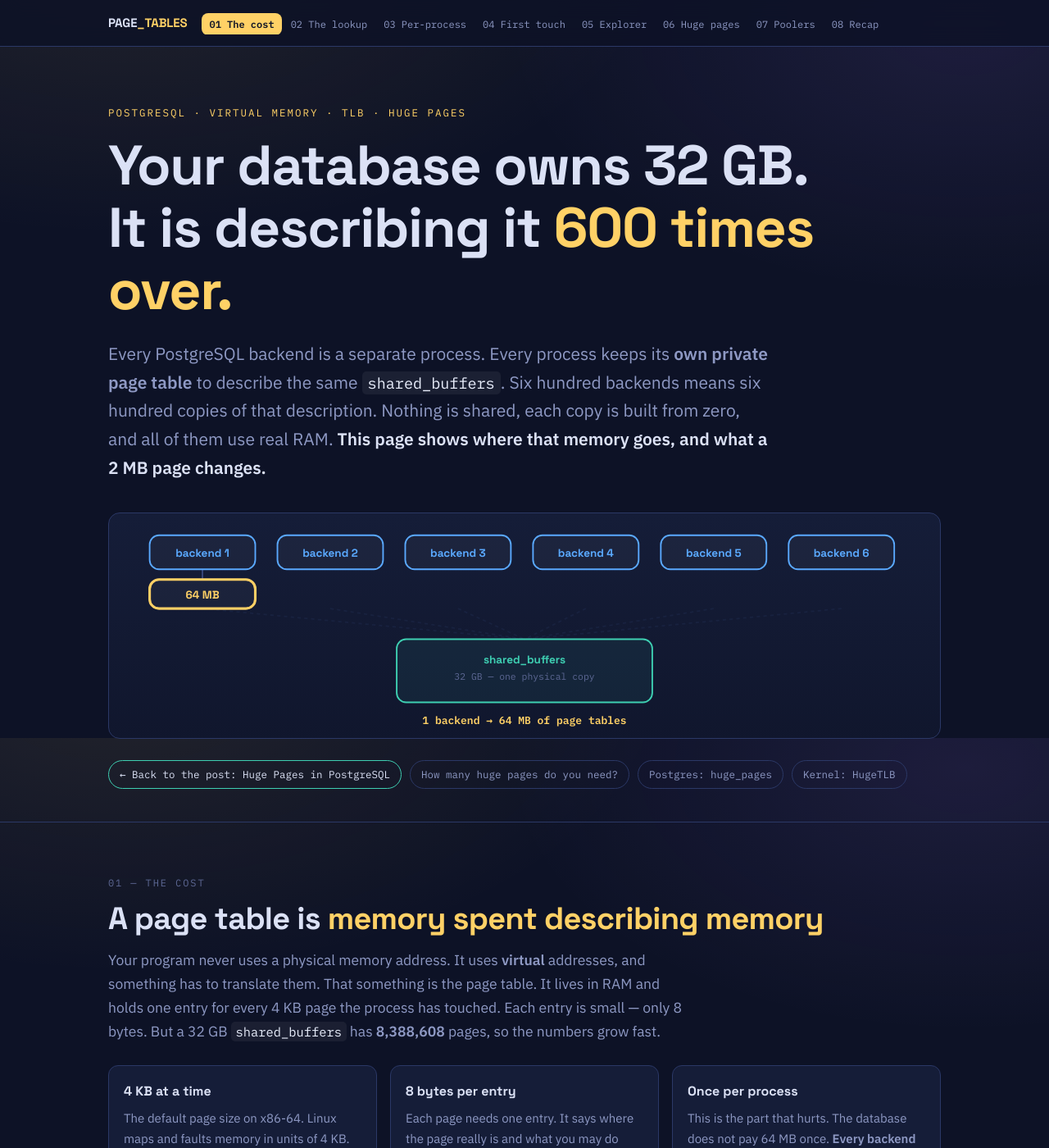
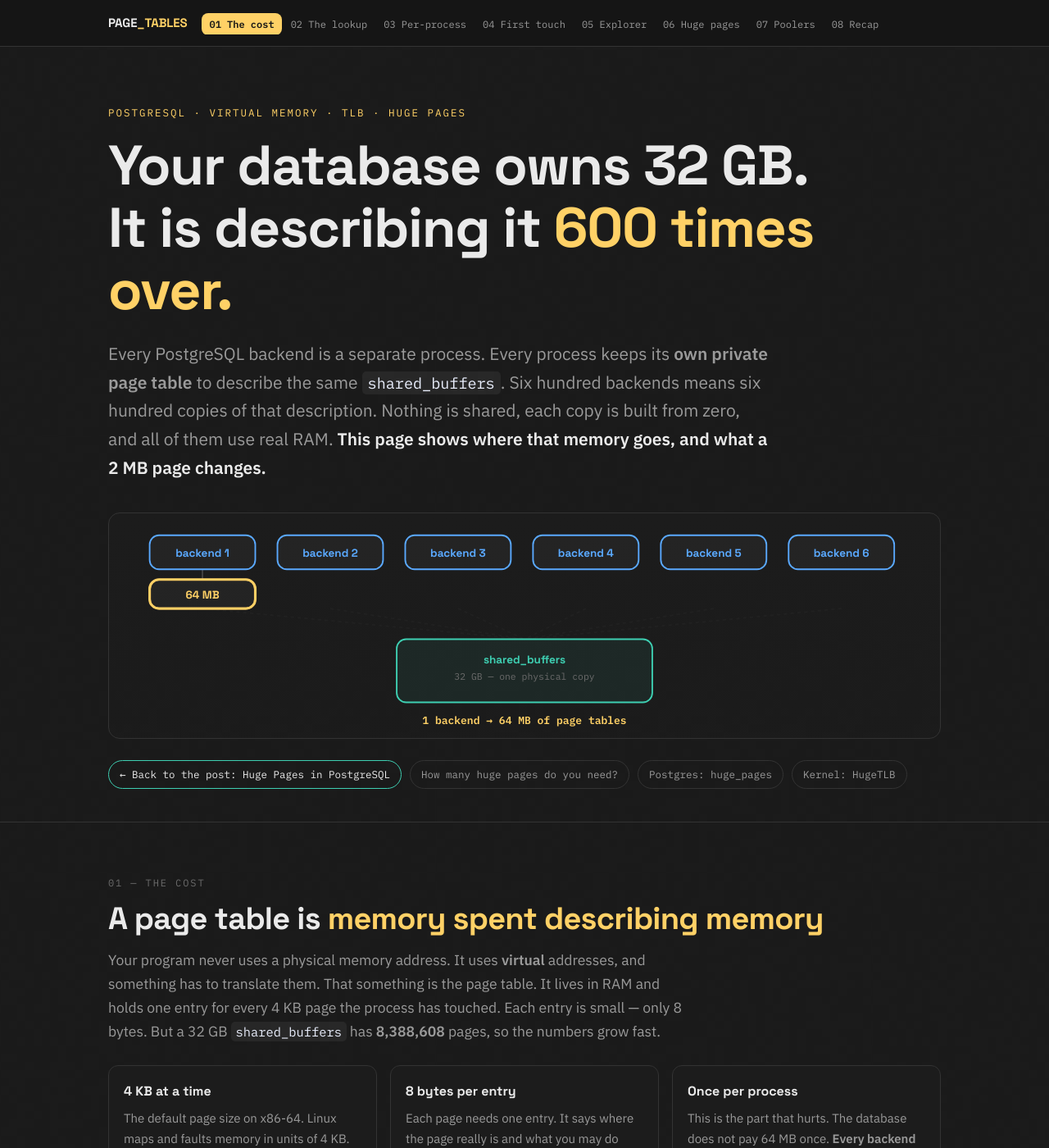
Before and after one commit to boosterKRD/boosterKRD.github.io, a Jekyll site: the page assets/posts/howtoworks_hugepages.html, which Jekyll copies as it is, in a window 1280 px wide and 1400 px high. Shown: the whole window at 82% size. Built offline with Jekyll 4.4.1, drawn with Linux system fonts in a browser that asks for light colours.

Commit message:
hugaPage post change colors

```diff
--- a/assets/posts/howtoworks_hugepages.html
+++ b/assets/posts/howtoworks_hugepages.html
@@ -10,8 +10,8 @@
 <link href="https://fonts.googleapis.com/css2?family=Space+Grotesk:wght@500;700&family=IBM+Plex+Sans:wght@400;500;600&family=IBM+Plex+Mono:wght@400;500;600&display=swap" rel="stylesheet">
 <style>
 :root{
-  --ink:#0d1226; --ink2:#151d38; --ink3:#1e2950; --line:#2b3866; --line2:#3b4a80;
-  --text:#dbe1f5; --dim:#8e99c4; --faint:#5d6894;
+  --ink:#151515; --ink2:#1c1c1c; --ink3:#242424; --line:#333333; --line2:#454545;
+  --text:#eaeaea; --dim:#9a9a9a; --faint:#6b6b6b;
   --mem:#3ecfb2; --be:#5aa9ff; --miss:#ff5f7e; --pt:#ffd166;
   --huge:#a97bff; --ok:#7ee787; --warn:#ffab3d;
   --display:"Space Grotesk",ui-sans-serif,system-ui,sans-serif;
@@ -22,13 +22,9 @@
 *{box-sizing:border-box}
 html{scroll-behavior:smooth}
 body{
-  margin:0; background:var(--ink); color:var(--text);
+  margin:0; background:var(--ink) url("../images/bkg.png") 0 0; color:var(--text);
   font-family:var(--body); font-size:17px; line-height:1.65;
   -webkit-font-smoothing:antialiased;
-  background-image:
-    radial-gradient(1100px 600px at 12% -8%, rgba(255,209,102,.09), transparent 60%),
-    radial-gradient(900px 520px at 92% 4%, rgba(169,123,255,.10), transparent 62%);
-  background-attachment:fixed;
 }
 .wrap{max-width:1060px;margin:0 auto;padding:0 22px}
 h1,h2,h3{font-family:var(--display);font-weight:700;line-height:1.12;letter-spacing:-.02em;margin:0}
@@ -37,7 +33,7 @@ a{color:var(--mem)}
 code,.mono{font-family:var(--mono);font-size:.88em}
 code{background:rgba(255,255,255,.06);padding:.12em .38em;border-radius:5px;color:#e9eefc}
 
-nav{position:sticky;top:0;z-index:60;background:rgba(13,18,38,.82);backdrop-filter:blur(12px);
+nav{position:sticky;top:0;z-index:60;background:rgba(21,21,21,.88);backdrop-filter:blur(12px);
     border-bottom:1px solid var(--line)}
 nav .wrap{display:flex;align-items:center;gap:18px;height:56px}
 nav .brand{font-family:var(--display);font-weight:700;font-size:15px;letter-spacing:-.01em;white-space:nowrap}
@@ -54,7 +50,7 @@ h1{font-size:clamp(38px,6.4vw,68px)}
 h1 em{font-style:normal;color:var(--pt)}
 .lede{font-size:clamp(18px,2.2vw,21px);color:var(--dim);max-width:64ch;margin-top:22px}
 .lede strong{color:var(--text);font-weight:600}
-.herostage{margin:38px 0 8px;border:1px solid var(--line);border-radius:var(--r);background:linear-gradient(180deg,var(--ink2),rgba(21,29,56,.4));padding:8px 8px 4px;overflow:hidden}
+.herostage{margin:38px 0 8px;border:1px solid var(--line);border-radius:var(--r);background:linear-gradient(180deg,var(--ink2),rgba(28,28,28,.4));padding:8px 8px 4px;overflow:hidden}
 .credits{display:flex;flex-wrap:wrap;gap:10px;margin-top:26px;font-family:var(--mono);font-size:12.5px}
 .credits a{display:inline-flex;align-items:center;gap:7px;color:var(--dim);text-decoration:none;border:1px solid var(--line);
   border-radius:999px;padding:6px 13px;transition:.18s}
@@ -120,10 +116,10 @@ button:focus-visible,a:focus-visible,input:focus-visible{outline:2px solid var(-
 .card.step .n{font-family:var(--mono);font-size:11px;letter-spacing:.14em;color:var(--faint);display:block;margin-bottom:6px}
 .card.step p{font-size:14px}
 
-pre{font-family:var(--mono);font-size:13px;line-height:1.6;background:#080c1c;border:1px solid var(--line);
+pre{font-family:var(--mono);font-size:13px;line-height:1.6;background:#0d0d0d;border:1px solid var(--line);
   border-radius:10px;padding:14px 16px;overflow-x:auto;color:#c3ccec;margin:16px 0}
 pre .k{color:var(--warn)} pre .c{color:var(--faint)} pre .s{color:var(--mem)} pre .h{color:var(--pt)}
-.termbox{margin:18px 0;border:1px solid var(--line);border-radius:10px;overflow:hidden;background:#080c1c}
+.termbox{margin:18px 0;border:1px solid var(--line);border-radius:10px;overflow:hidden;background:#0d0d0d}
 .termbox .hd{font-family:var(--mono);font-size:10.5px;letter-spacing:.14em;text-transform:uppercase;color:var(--pt);
   padding:7px 15px;background:rgba(255,209,102,.07);border-bottom:1px solid var(--line)}
 .termbox pre{margin:0;border:0;border-radius:0;background:transparent}
@@ -513,7 +509,7 @@ function link(x1,y1,x2,y2,col,dash,marker){
 function token(label,col){
   var g=S('g',{class:'tok'});g.style.opacity=0;
   var w=label.length*7.4+20;
-  g.appendChild(S('rect',{x:-w/2,y:-11,rx:6,width:w,height:22,fill:'rgba(13,18,38,.92)',stroke:col,'stroke-width':1.4}));
+  g.appendChild(S('rect',{x:-w/2,y:-11,rx:6,width:w,height:22,fill:'rgba(21,21,21,.92)',stroke:col,'stroke-width':1.4}));
   var t=tx(0,4,label,{class:'lbl2','text-anchor':'middle',fill:col,'font-size':11});
   g.appendChild(t);
   return {g:g,el:t,show:function(on){g.style.opacity=on?1:0;},
@@ -736,7 +732,7 @@ for(var i=0;i<5;i++){
   var b=box({name:steps[i].n,sub:steps[i].s,w:168,h:78,col:C.line2});at(b.g,x,86);
   bx.push(b);svg.appendChild(b.g);
   var c=S('circle',{cx:x+84,cy:66,r:13,fill:C.line2,class:'nbox'});svg.appendChild(c);b.dot=c;
-  var n=tx(x+84,71,String(i+1),{class:'lbl2','text-anchor':'middle',fill:'#0d1226','font-size':12});
+  var n=tx(x+84,71,String(i+1),{class:'lbl2','text-anchor':'middle',fill:'#151515','font-size':12});
   svg.appendChild(n);
   if(i<4)flows.appendChild(link(x+168,125,x+188,125,C.line2,null,'url(#ah)'));
 }
```
Also changed, not shown: other parts of assets/posts/howtoworks_hugepages.html (+2 -2 lines), assets/posts/howtoworks_shmem_sizing.html (+10 -14 lines).
